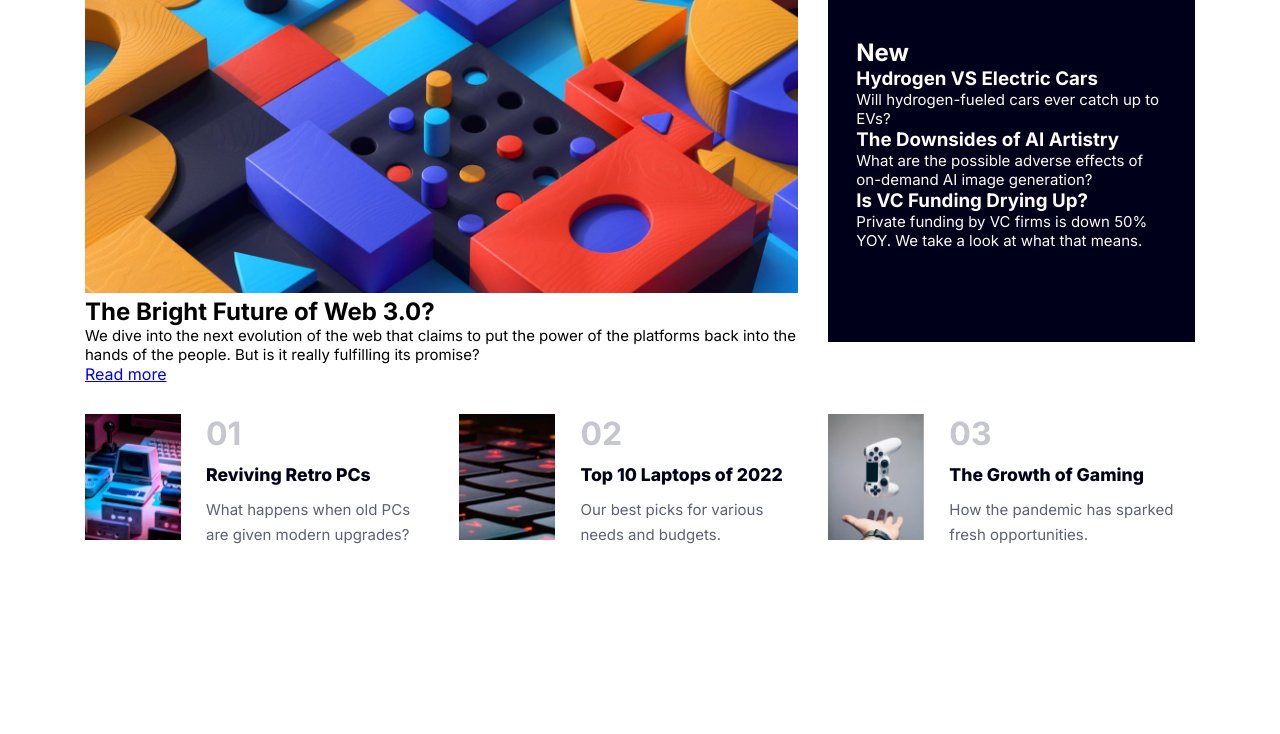
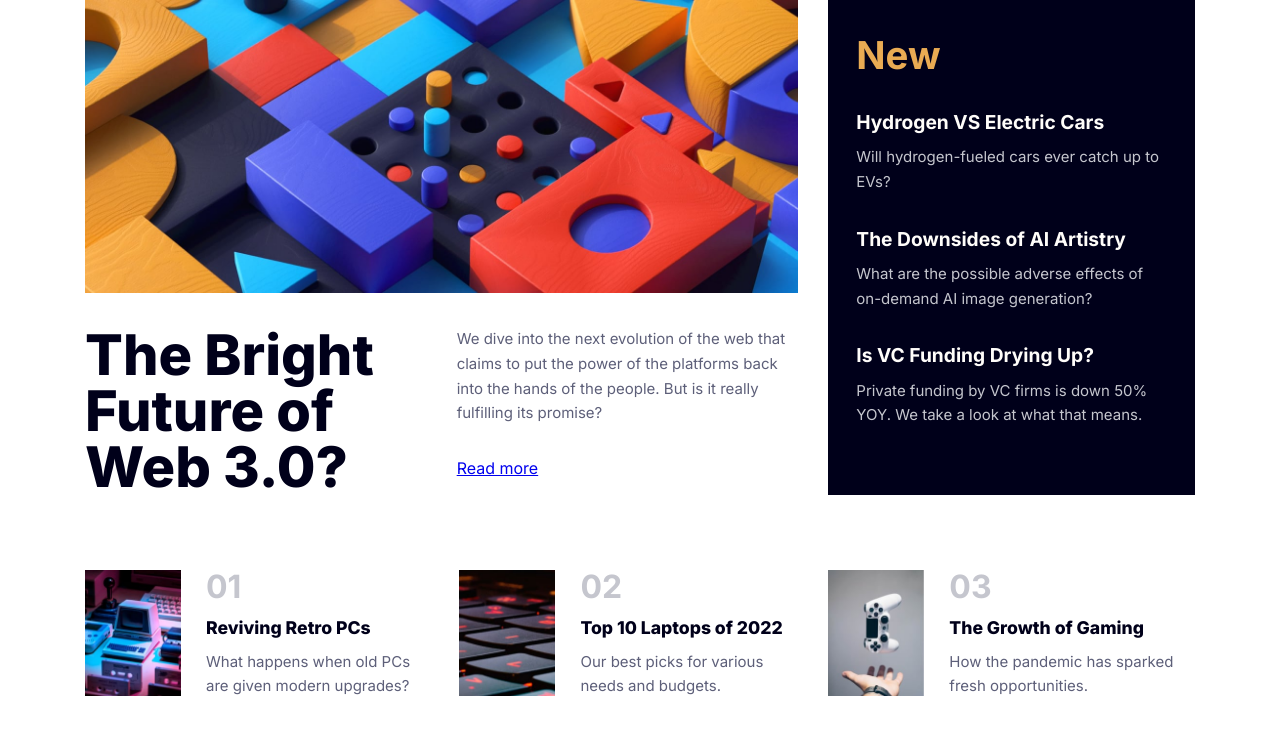
Before and after one commit to dannyfongdev/fem-news-grid, a website: page index.html in a window 1280 px wide. Drawn offline with Linux system fonts and the light colour scheme.

Commit message:
feature and aside styles added

```diff
--- a/index.html
+++ b/index.html
@@ -37,15 +37,17 @@
     <div class="grid-container">
       <section class="feature">
         <img src="images/image-web-3-desktop.jpg" alt="web 3.0" />
-        <h1>The Bright Future of Web 3.0?</h1>
-
-        <p>
-          We dive into the next evolution of the web that claims to put the
-          power of the platforms back into the hands of the people. But is it
-          really fulfilling its promise?
-        </p>
-
-        <a href="#" class="btn">Read more</a>
+        <div class="content">
+          <h1>The Bright Future of Web 3.0?</h1>
+          <div>
+            <p>
+              We dive into the next evolution of the web that claims to put the
+              power of the platforms back into the hands of the people. But is
+              it really fulfilling its promise?
+            </p>
+            <a href="#" class="btn">Read more</a>
+          </div>
+        </div>
       </section>
       <aside class="new">
         <h2>New</h2>
--- a/scss/_variables.scss
+++ b/scss/_variables-base.scss
@@ -1,3 +1,4 @@
+/* Variables */
 $primary-color: hsl(35, 77%, 62%);
 $secondary-color: hsl(5, 85%, 63%);
 $neutral-color-1: hsl(36, 100%, 99%);
@@ -10,3 +11,24 @@ $font-stack: "Inter", sans-serif;
 $max-width: 1110px;
 $min-width: 375px;
 $grid-gap: 30px;
+
+/* Base Styles */
+* {
+  box-sizing: border-box;
+  margin: 0;
+  padding: 0;
+}
+
+body {
+  font-family: $font-stack;
+}
+
+img {
+  width: 100%;
+}
+
+p {
+  font-size: 15px;
+  line-height: 1.65;
+  color: $neutral-color-3;
+}
--- a/scss/main.scss
+++ b/scss/main.scss
@@ -1,31 +1,89 @@
-@import "variables";
+@import "variables-base";
 
-/* General Styles */
-* {
-  box-sizing: border-box;
-  margin: 0;
-  padding: 0;
+/* Grid Layout */
+.grid-container {
+  display: grid;
+  grid-template-columns: repeat (3, 1fr);
+  grid-template-areas:
+    "feature feature new"
+    "feature feature new"
+    "box-1 box-2 box-3";
+  grid-gap: $grid-gap;
+  max-width: $max-width;
+  margin: auto;
+
+  .feature {
+    grid-area: feature;
+  }
+
+  .new {
+    grid-area: new;
+  }
+
+  .box-1 {
+    grid-area: box-1;
+  }
+
+  .box-2 {
+    grid-area: box-2;
+  }
+
+  .box-3 {
+    grid-area: box-3;
+  }
 }
 
-body {
-  font-family: $font-stack;
-}
+// Feature
 
-img {
-  width: 100%;
-}
+.grid-container .feature {
+  margin-bottom: 42px;
 
-p {
-  font-size: 15px;
+  .content {
+    display: grid;
+    grid-template-columns: 1fr 1fr;
+    gap: $grid-gap;
+  }
+
+  img {
+    width: 100%;
+    margin-bottom: 30px;
+  }
+  h1 {
+    font-size: 3.5rem;
+    font-weight: 800;
+    color: $neutral-color-4;
+    line-height: 1;
+  }
+
+  p {
+    margin-bottom: 2rem;
+  }
 }
 
 /* Aside: New */
 
 aside.new {
-  padding: 38px 28px;
+  padding: 32px 28px;
   margin-bottom: 42px;
   background-color: $neutral-color-4;
-  color: $neutral-color-1;
+
+  h2 {
+    color: $primary-color;
+    font-size: 2.4rem;
+    margin-bottom: 2rem;
+  }
+
+  h3 {
+    color: $neutral-color-1;
+    font-size: 800;
+    font-size: 1.2rem;
+    margin-bottom: 0.7rem;
+  }
+
+  p {
+    color: $neutral-color-2;
+    margin-bottom: 2rem;
+  }
 }
 
 /* Boxes */
@@ -34,6 +92,7 @@ aside.new {
   max-width: $max-width;
   margin: auto;
   display: flex;
+  align-items: center;
   column-gap: 25px;
 
   img {
@@ -53,44 +112,6 @@ aside.new {
     font-weight: 800;
     margin-bottom: 0.7rem;
   }
-
-  p {
-    line-height: 1.7;
-    color: $neutral-color-3;
-  }
-}
-
-/* Grid Layout */
-.grid-container {
-  display: grid;
-  grid-template-columns: repeat (3, 1fr);
-  grid-template-areas:
-    "feature feature new"
-    "feature feature new"
-    "box-1 box-2 box-3";
-  grid-gap: $grid-gap;
-  max-width: $max-width;
-  margin: auto;
-}
-
-.feature {
-  grid-area: feature;
-}
-
-.new {
-  grid-area: new;
-}
-
-.box-1 {
-  grid-area: box-1;
-}
-
-.box-2 {
-  grid-area: box-2;
-}
-
-.box-3 {
-  grid-area: box-3;
 }
 
 /* For Debugging */
```
Also changed, not shown: css/main.css.
